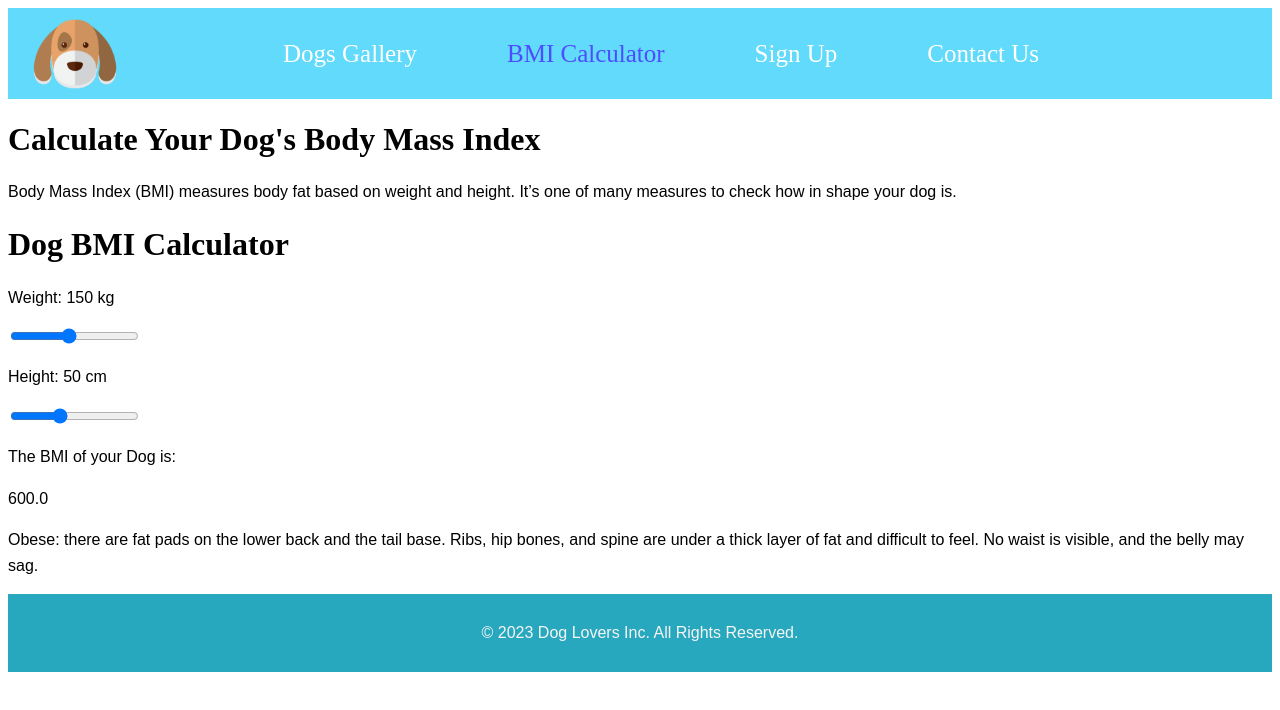
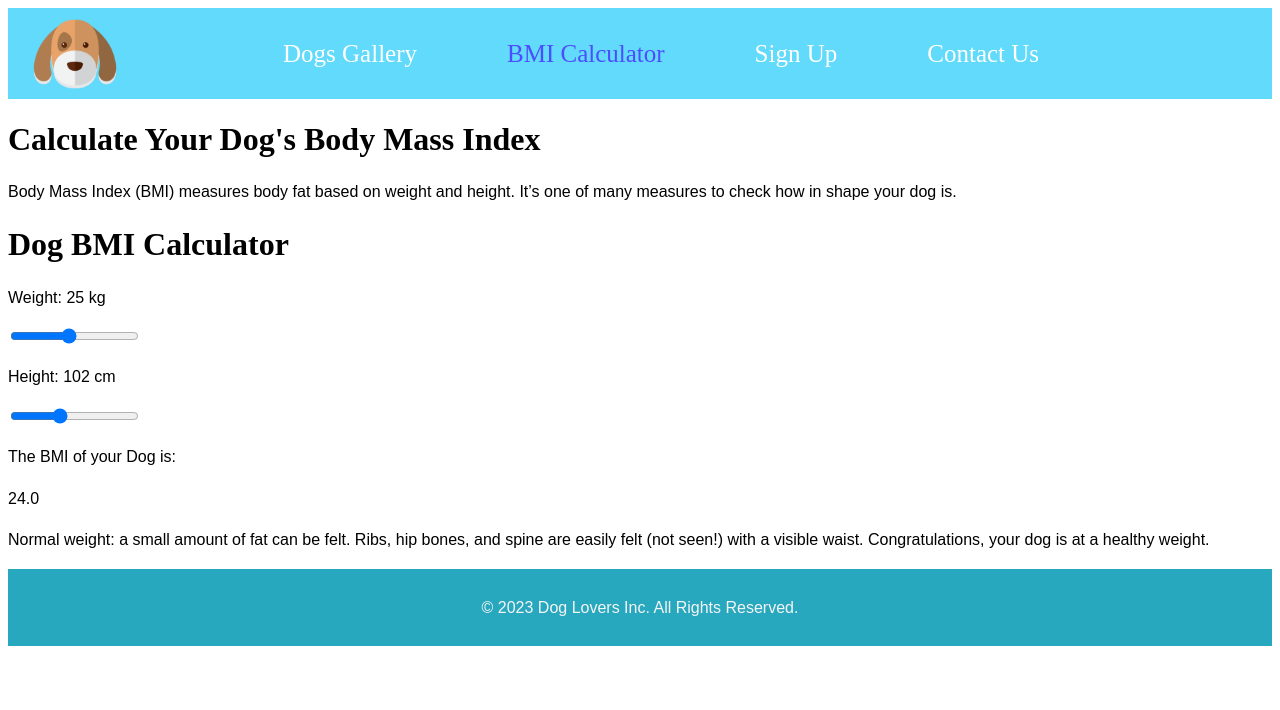
Before and after one commit to MInesBarbosaa/ReactJS_Project, a React (Create React App) app in the folder js_project/: page /blogs in a window 1280 px wide. Shown: the top 710 px of the page. Built offline with nearby package versions, Linux system fonts and the light colour scheme.

Commit message:
Update the values of the calculator

```diff
--- a/js_project/src/pages/blogs.js
+++ b/js_project/src/pages/blogs.js
@@ -1,14 +1,15 @@
 import { useState } from "react";
 import React from 'react';
 
-const default_weight = 50;
-const default_height = 150;
+const default_height = 102;
+const default_weight = 25;
+
 
 const BMI = () => {
 
 
-  const [height, setHeight] = useState(default_weight);
-  const [weight, setWeight] = useState(default_height);
+  const [height, setHeight] = useState(default_height);
+  const [weight, setWeight] = useState(default_weight);
 
   const calculateBmi = () => {
     return (weight / Math.pow((height/100), 2)).toFixed(1);
```
